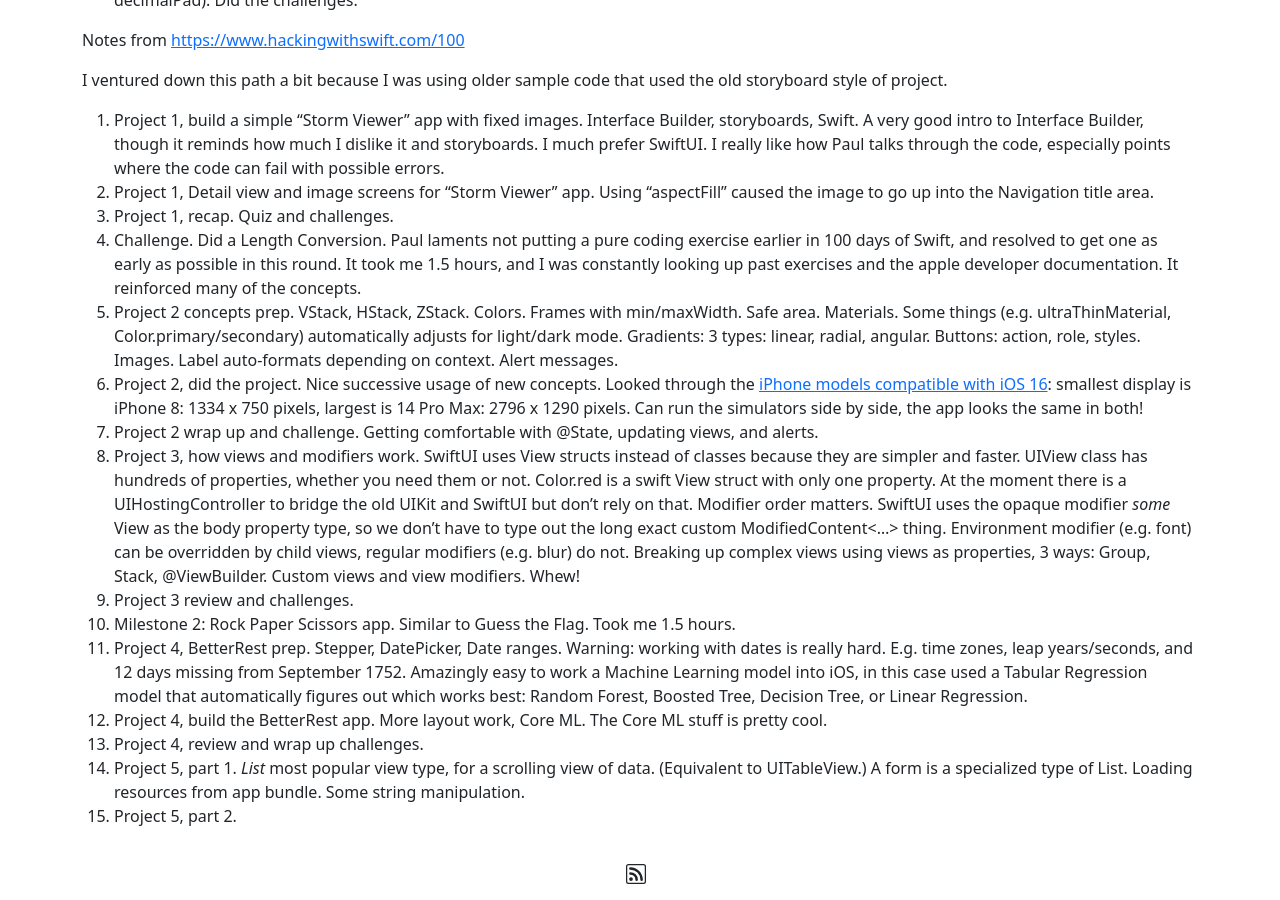
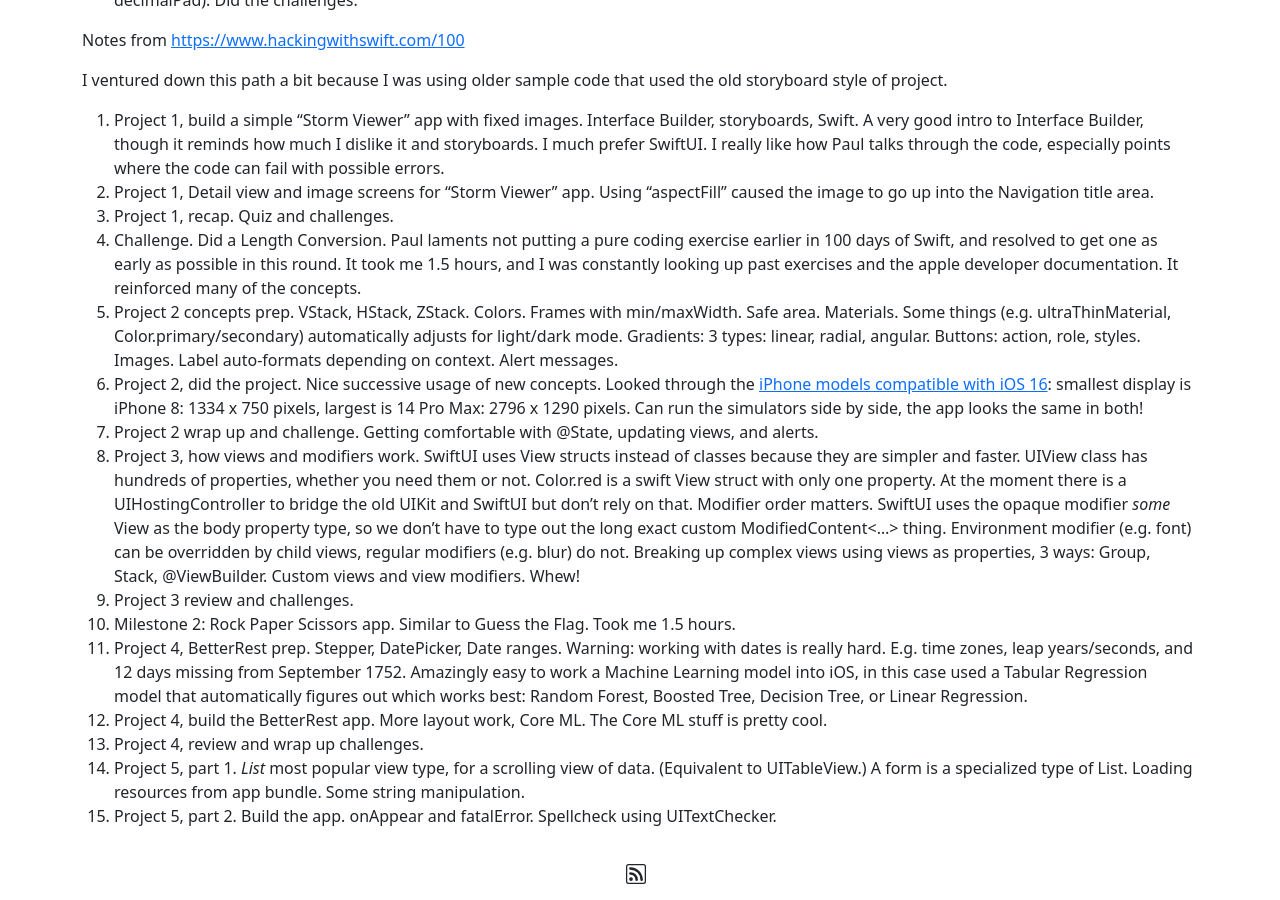
Before and after one commit to matthewdrees/matthewdrees.github.io, a Jekyll site: the page built from _posts/2023-07-07-100-days-of-swiftui.md, in a window 1280 px wide and 900 px high, scrolled down 1096 px. Built offline with Jekyll 4.4.1, drawn with Linux system fonts in a browser that asks for light colours.

Commit message:
Swift 100, day 30.

```diff
--- a/_posts/2023-07-07-100-days-of-swiftui.md
+++ b/_posts/2023-07-07-100-days-of-swiftui.md
@@ -46,4 +46,4 @@ I ventured down this path a bit because I was using older sample code that used
 27. Project 4, build the BetterRest app. More layout work, Core ML. The Core ML stuff is pretty cool.
 28. Project 4, review and wrap up challenges.
 29. Project 5, part 1. *List* most popular view type, for a scrolling view of data. (Equivalent to UITableView.) A form is a specialized type of List. Loading resources from app bundle. Some string manipulation.
-20. Project 5, part 2.
+30. Project 5, part 2. Build the app. onAppear and fatalError. Spellcheck using UITextChecker.
```
